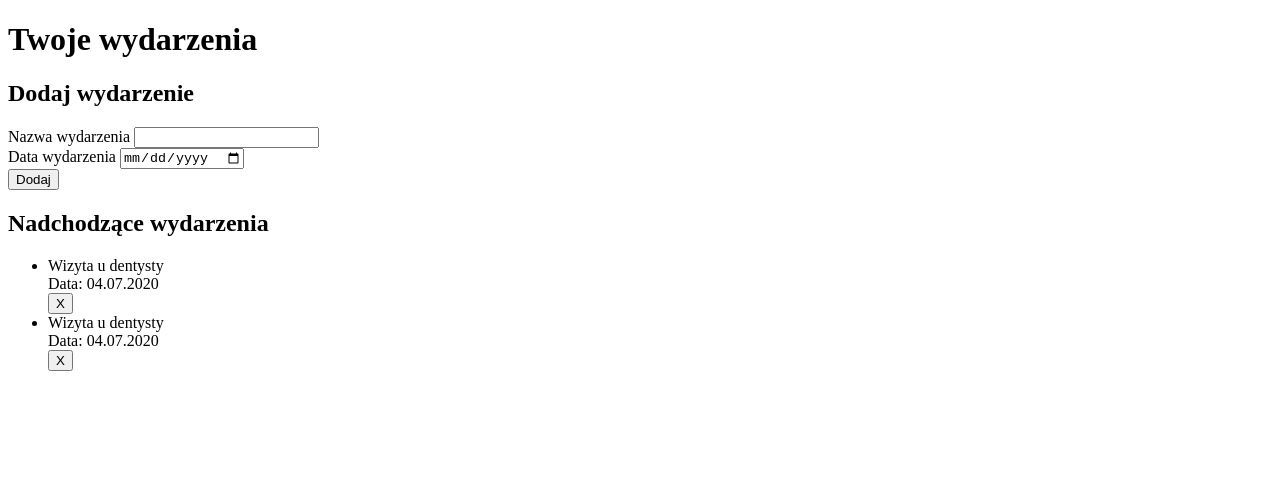
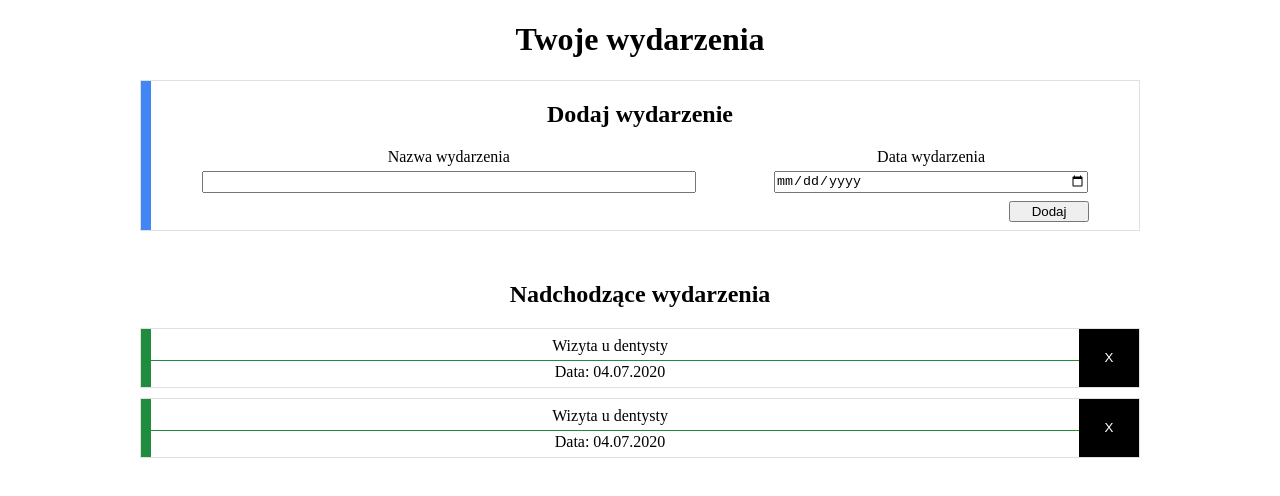
Before and after one commit to mb-dir/upcoming-events, a plain HTML site: page index.html in a window 1280 px wide. Drawn offline with Linux system fonts and the light colour scheme.

Commit message:
Add styles
Add src in index.html to css.
Add styles(I have prepared this styles before, hence this one big commit)

```diff
--- a/assets/styles/main.css
+++ b/assets/styles/main.css
@@ -0,0 +1,181 @@
+/*GENERAL STYLES*/
+*,*::before {
+    box-sizing: border-box;
+}
+
+body {
+    text-align: center;
+}
+
+.section {
+    width: 95%;
+    margin: 0 auto 50px;
+}
+
+/*STYLES FOR SUBMITING DATA FORM*/
+
+.addEvent {
+    display: flex;
+    flex-wrap: wrap;
+    align-items: center;
+    position: relative;
+    justify-content: center;
+    border: 1px solid #E0E0E0;
+}
+
+.addEvent::before {
+    content: '';
+    height: 100%;
+    width: 10px;
+    background-color: #4285F4;
+    position: absolute;
+    left: 0;
+}
+
+.addEvent__header {
+    width: 100%;
+}
+
+.inputContainer {
+    width: 100%;
+    display: flex;
+    justify-content: space-evenly;
+}
+
+.inputContainer__item {
+    width: 35%;
+}
+
+.inputContainer__item--bigger {
+    width: 55%;
+}
+
+.addEvent__label {
+    width: 100%;
+    display: block;
+    margin-bottom: 5px;
+}
+
+.addEvent__btn {
+    width: 20%;
+    margin: 8px 0 8px;
+    display: block;
+    position: relative;
+    left: 45%;
+    transform: translateX(-50%);
+}
+
+/*STYLES FOR THE LIST OF EVENTS*/
+
+.input {
+    width: 90%;
+    padding: 0;
+    height: 22px;
+}
+
+.list {
+    margin: 0;
+    padding: 0;
+    list-style-type: none;
+}
+
+.list__item {
+    border: 1px solid #E0E0E0;
+    position: relative;
+    margin-bottom: 10px;
+    display: flex;
+    align-items: center;
+    height: 50px;
+}
+
+.list__item::before {
+    content: '';
+    height: 100%;
+    width: 10px;
+    background-color: #1E8E3E;
+    position: absolute;
+    left: 0;
+}
+
+.dataContainer {
+    width: 85%;
+}
+
+.btn--deleteEvent {
+    height: 100%;
+    width: 15%;
+    border: none;
+    background-color: black;
+    color: white;
+}
+
+.list__eventDate {
+    padding: 2px;
+}
+
+.list__eventContents {
+    border-bottom: 1px solid #1E8E3E;
+    padding: 5px;
+}
+
+/*MEDIA QUERIES*/
+
+@media(min-width: 480px) {
+    .addEvent__btn {
+        width: 15%;
+    }
+
+    .dataContainer {
+        width: 88%;
+    }
+
+    .btn--deleteEvent {
+        width: 12%;
+    }
+}
+
+@media(min-width: 640px) {
+    .addEvent__btn {
+        width: 11%;
+    }
+
+    .dataContainer {
+        width: 90%;
+    }
+
+    .btn--deleteEvent {
+        width: 10%;
+    }
+}
+
+@media(min-width: 860px) {
+    .addEvent__btn {
+        width: 80px;
+    }
+
+    .list__item {
+        height: 60px;
+    }
+
+    .dataContainer {
+        width: 92%;
+    }
+
+    .btn--deleteEvent {
+        width: 8%;
+    }
+}
+
+@media(min-width: 1024px) {
+    .section {
+        width: 1000px;
+    }
+
+    .dataContainer {
+        width: 940px;
+    }
+
+    .btn--deleteEvent {
+        width: 60px;
+    }
+}
--- a/index.html
+++ b/index.html
@@ -4,6 +4,7 @@
     <meta charset="UTF-8">
     <meta name="viewport" content="width=device-width, initial-scale=1.0">
     <title>Your upcoming events list!</title>
+    <link rel="stylesheet" href="./assets/styles/main.css">
 </head>
 <body>
     <h1 class="mainHeader">Twoje wydarzenia</h1>
```
